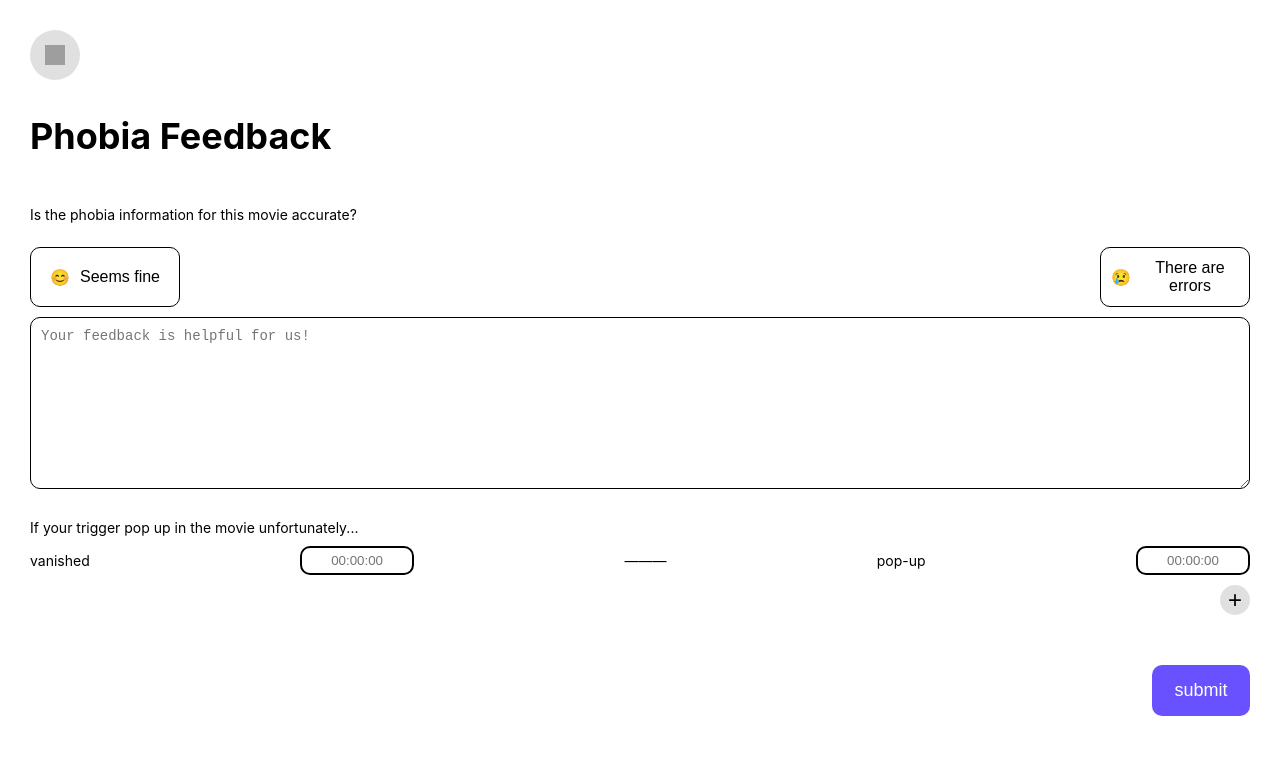
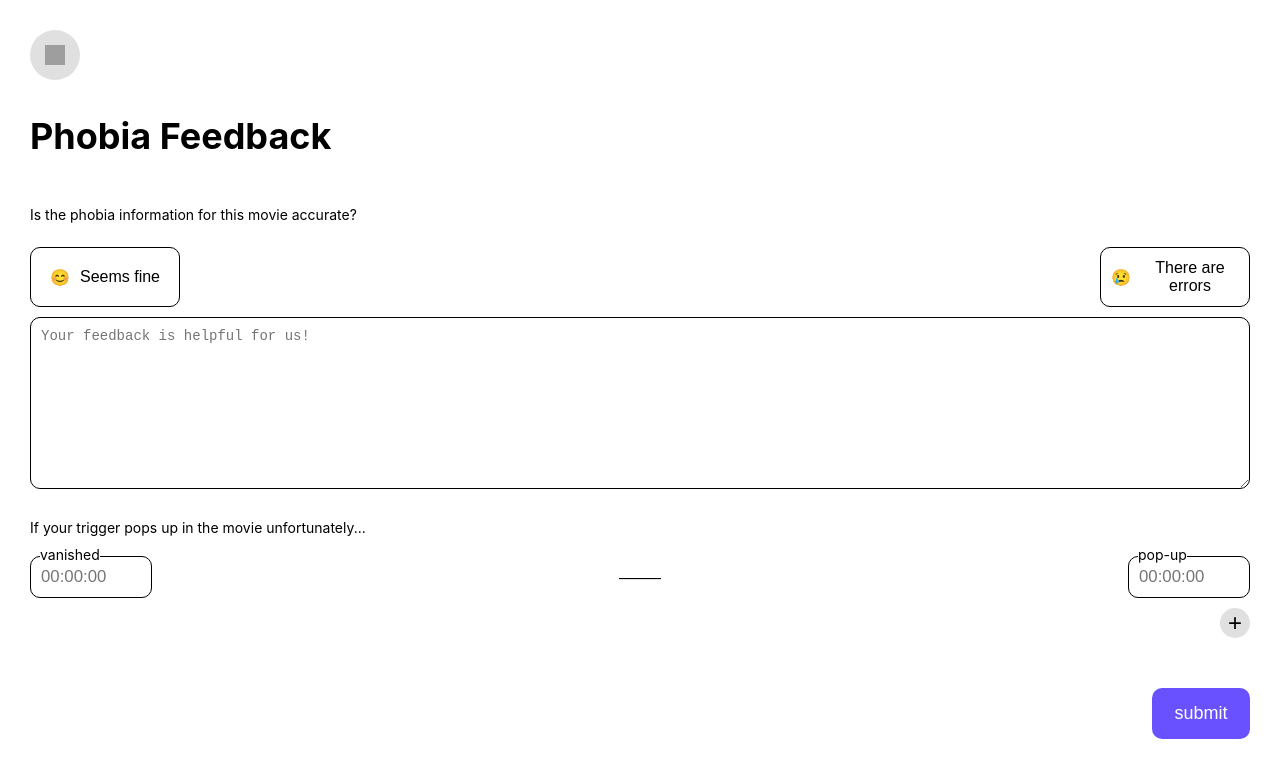
Before and after one commit to CodyGarciaa/cs160-hifi-prototype, a React (Create React App) app: page /FeedbackForm in a window 1280 px wide. Shown: the top 778 px of the page. Built offline with nearby package versions, Linux system fonts and the light colour scheme; grey boxes are pictures that could not be loaded.

Commit message:
fixed label in feedback form

```diff
--- a/package.json
+++ b/package.json
@@ -8,6 +8,7 @@
     "@testing-library/user-event": "^13.5.0",
     "react": "^18.3.1",
     "react-dom": "^18.3.1",
+    "react-router": "^6.26.0",
     "react-router-dom": "^6.26.0",
     "react-scripts": "5.0.1",
     "react-youtube": "^10.1.0",
--- a/src/FeedbackForm.css
+++ b/src/FeedbackForm.css
@@ -1,7 +1,8 @@
 .feedback-form {
     display: flex;
     flex-direction: column;
-    margin: 20px; /* Maintain margin for the form itself */
+    margin: 20px;
+    /* Maintain margin for the form itself */
     font-size: 14px;
     gap: 10px;
 }
@@ -57,25 +58,40 @@
     font-size: 14px;
 }
 
-.pop-up-time {
+.time-question {
     margin-top: 20px;
     display: flex;
     flex-direction: column;
     gap: 10px;
 }
 
+.time-input-container {
+    position: relative;
+    display: inline-block;
+}
+
 .time-inputs {
     display: flex;
     align-items: center;
     justify-content: space-between;
+    margin-top: 10px;
 }
 
-.time-inputs input {
+.time-input-container input {
     width: 100px;
-    padding: 5px;
-    border: 2px solid black;
+    padding: 10px;
+    border: 1px solid black;
     border-radius: 10px;
-    text-align: center;
+    font-size: 1.2em;
+}
+
+.time-input-container label {
+    position: absolute;
+    top: -10px;
+    left: 10px;
+    background: white;
+    font-size: 1em;
+    color: black;
 }
 
 .add-button {
--- a/src/FeedbackForm.jsx
+++ b/src/FeedbackForm.jsx
@@ -1,11 +1,12 @@
 import React, { useState } from "react";
 import { useNavigate } from "react-router-dom";
 import "./FeedbackForm.css"; // Import the CSS file
-import Button from './Button.jsx';
+import Button from "./Button.jsx";
 
 export default function FeedbackForm() {
   const navigate = useNavigate();
   const [selectedButton, setSelectedButton] = useState(null);
+  const [timeInputs, setTimeInputs] = useState([{ id: 1 }]);
 
   const goToFeedbackMessage = () => {
     navigate("/FeedbackMessage");
@@ -19,15 +20,18 @@ export default function FeedbackForm() {
     setSelectedButton(button);
   };
 
+  const handleAddTimeInput = () => {
+    setTimeInputs([...timeInputs, { id: timeInputs.length + 1 }]);
+  };
+
   return (
     <>
       <form className="feedback-form">
-        {/* <button className="back-button" onClick={goToMovieDescription}>
-          ←
-        </button> */}
         <Button className="back-btn" onClick={goToMovieDescription}>
-          <img src="https://cdn-icons-png.flaticon.com/512/566/566002.png"
-          style={{ width: '20px', height: '20px' }}/>
+          <img
+            src="https://cdn-icons-png.flaticon.com/512/566/566002.png"
+            style={{ width: "20px", height: "20px" }}
+          />
         </Button>
         <h1>Phobia Feedback</h1>
         <p>Is the phobia information for this movie accurate?</p>
@@ -61,16 +65,36 @@ export default function FeedbackForm() {
           id="text-feedback"
           placeholder="Your feedback is helpful for us!"
         />
-        <div className="pop-up-time">
-          <div>If your trigger pop up in the movie unfortunately...</div>
-          <div className="time-inputs">
-            <label htmlFor="vanish-time">vanished</label>
-            <input type="text" id="vanish-time" placeholder="00:00:00" />
-            <>———</>
-            <label htmlFor="pop-up-time">pop-up</label>
-            <input type="text" id="pop-up-time" placeholder="00:00:00" />
-          </div>
-          <button className="add-button">+</button>
+        <div className="time-question">
+          <div>If your trigger pops up in the movie unfortunately...</div>
+          {timeInputs.map((input) => (
+            <div key={input.id} className="time-inputs">
+              <div className="time-input-container">
+                <label htmlFor={`vanish-time-${input.id}`}>vanished</label>
+                <input
+                  type="text"
+                  id={`vanish-time-${input.id}`}
+                  placeholder="00:00:00"
+                />
+              </div>
+              <>———</>
+              <div className="time-input-container">
+                <label htmlFor={`pop-up-time-${input.id}`}>pop-up</label>
+                <input
+                  type="text"
+                  id={`pop-up-time-${input.id}`}
+                  placeholder="00:00:00"
+                />
+              </div>
+            </div>
+          ))}
+          <button
+            type="button"
+            className="add-button"
+            onClick={handleAddTimeInput}
+          >
+            +
+          </button>
         </div>
         <button
           type="submit"
```
Also changed, not shown: 1 other file (tests, documents, lock files or other folders).
